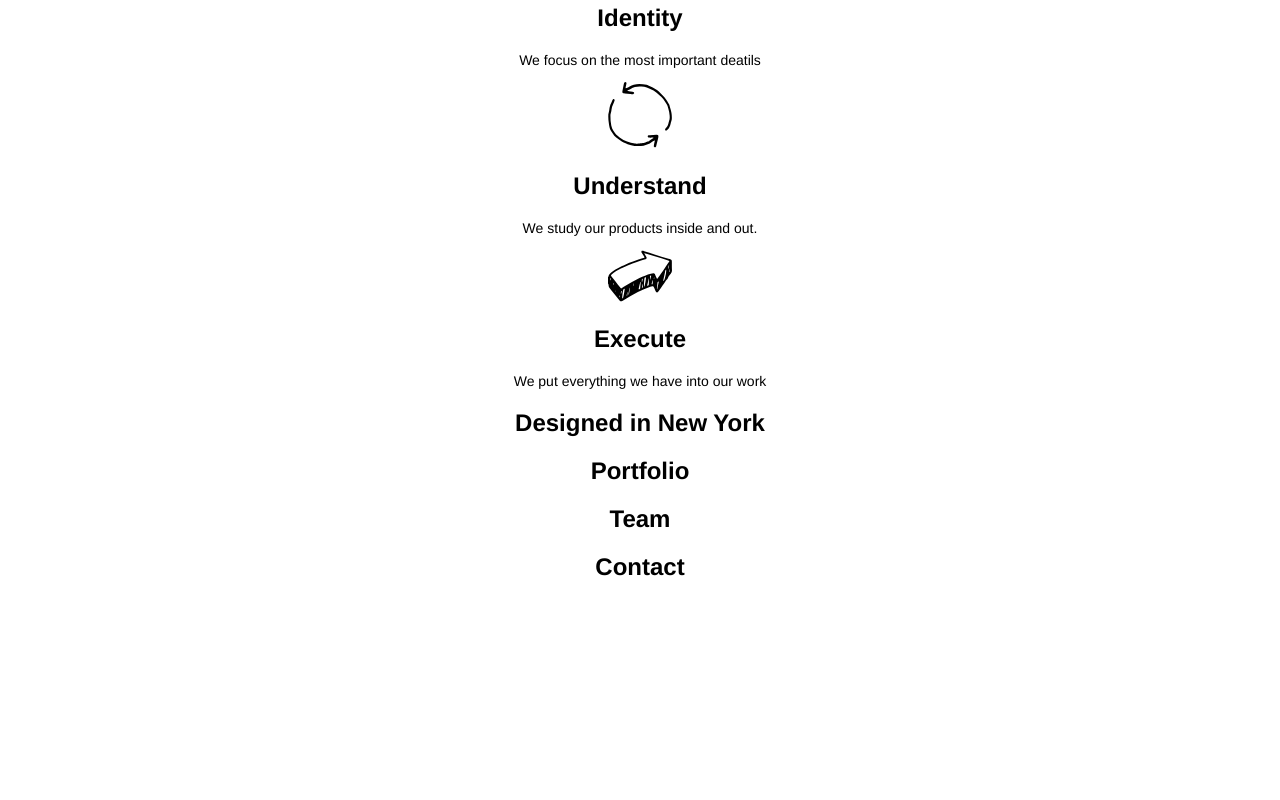
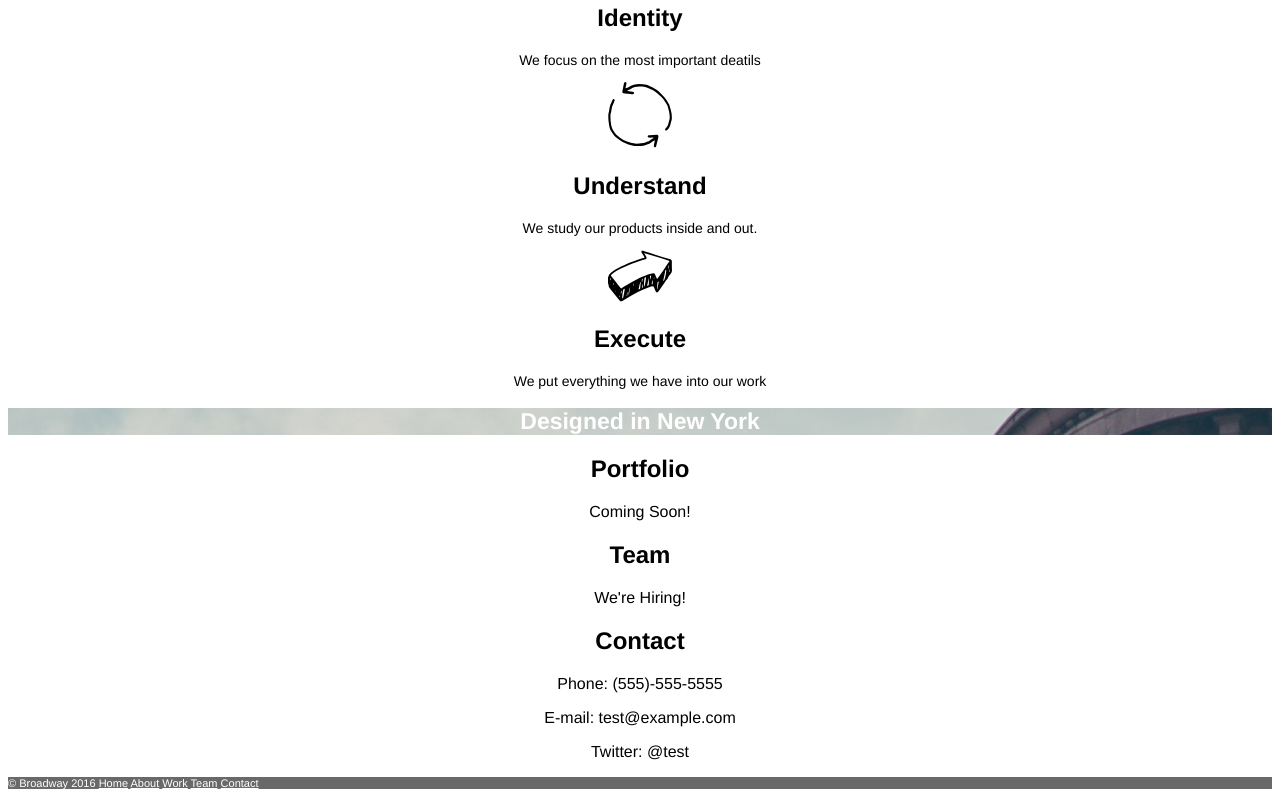
Before and after one commit to scottmbeck/broadway_designs, a plain HTML site: page index.html in a window 1280 px wide. Shown: the part 494-1294 px from the top of the page. Before the commit the page ends 1095 px from the top, so only its background shows below. Drawn offline with Linux system fonts and the light colour scheme.

Commit message:
final website

```diff
--- a/index.html
+++ b/index.html
@@ -6,13 +6,14 @@
   </head>
   <body>
     <div class="banner">
-      <h1>Broadway Designs</h1>
+      <h1 id="home">Broadway Designs</h1>
       <h4> <a href="#home">Home</a></h4>
       <h4> <a href="#process">Process</a></h4>
       <h4> <a href="#work">Work</a></h4>
       <h4> <a href="#team">Team</a></h4>
       <h4> <a href="#contact">Contact</a></h4>
     </div>
+
     <div class="meat">
       <h2 class="process" id="process">Our Process</h2>
       <img src="resources/images/identify.svg" />
@@ -28,12 +29,19 @@
 
     <div class="banner2">
       <h2 class="photobanner2">Designed in New York</h2>
-      <h2>Portfolio</h2>
-      <h2>Team</h2>
-      <h2>Contact</h2>
+      <h2 id="portfolio">Portfolio</h2>
+      <p>Coming Soon!</p>
+      <h2 id="team">Team</h2>
+      <p>We're Hiring!</p>
+      <h2 id="contact">Contact</h2>
+      <p>Phone: (555)-555-5555</p>
+      <p>E-mail: test@example.com</p>
+      <p>Twitter: @test</p>
+    </div>
 
-
-    </div>
+    <p class="footer">&copy; Broadway 2016 <span><a href="#home">Home</a></span> <span><a href="#home">About</a></span>
+    <span><a href="#portfolio">Work</a></span> <span><a href="#team">Team</a>
+    </span> <span><a href="#contact">Contact</a></span></p>
 
   </body>
 </html>
--- a/resources/css/style.css
+++ b/resources/css/style.css
@@ -12,6 +12,7 @@ h1{
 
 .banner{
   background-image: url("background/the-flatiron-building.png");
+  color: white;
 }
 
 a {
@@ -24,6 +25,22 @@ a {
   font-weight: bold;
 }
 
-p{
+.meat p{
   font-size: 14px;
 }
+
+.photobanner2{
+  background-image: url("background/the-flatiron-building.png");
+  color: white;
+  font-size: 23px;
+  font-weight: bold;
+}
+
+.footer {
+  font-family: Helvetica;
+  font-size: 11px;
+  color: white;
+  background-color: dimgray;
+  text-align: left;
+
+}
```
